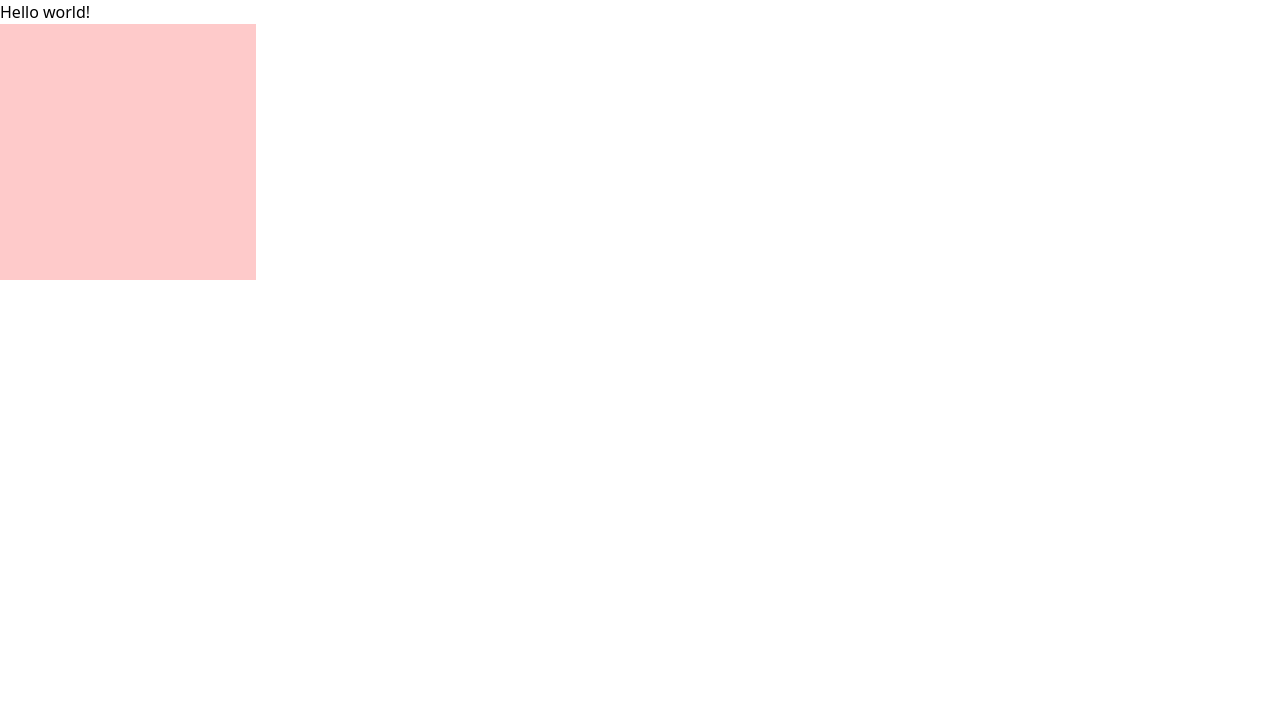
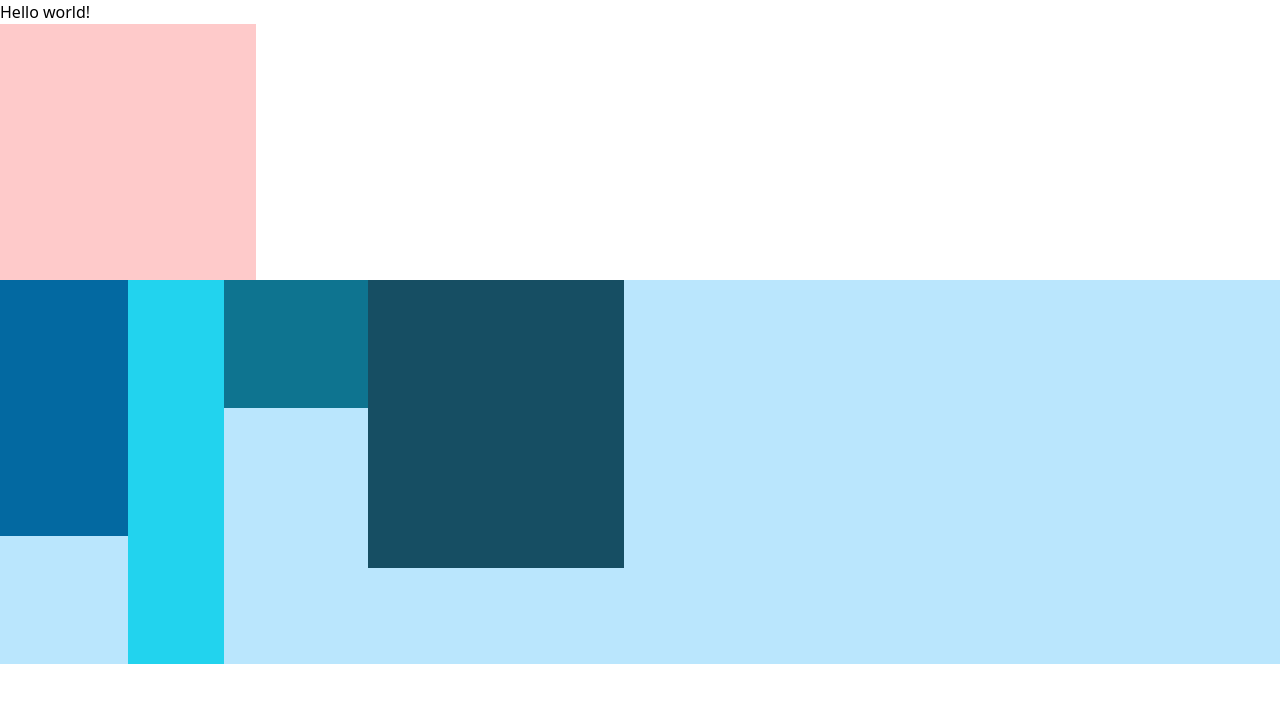
Before and after one commit to Theasasin7/Tailwind, a website: page public/index.html in a window 1280 px wide. Drawn offline with Linux system fonts and the light colour scheme.

Commit message:
video 9 de platzi

```diff
--- a/public/index.html
+++ b/public/index.html
@@ -10,6 +10,11 @@
 <body>
     <p>Hello world!</p>
     <div class="w-64 h-64 bg-red-200"></div>
-
+    <div class="w-auto h-96 bg-sky-200 flex">
+        <div class="w-32 h-64 bg-sky-700"></div>
+        <div class="w-24 h-96 bg-cyan-400"></div>
+        <div class="w-36 h-32 bg-cyan-700"></div>
+        <div class="w-64 h-72 bg-cyan-900"></div>
+    </div>
 </body>
 </html>
```
Also changed, not shown: public/css/tailwind.css.
